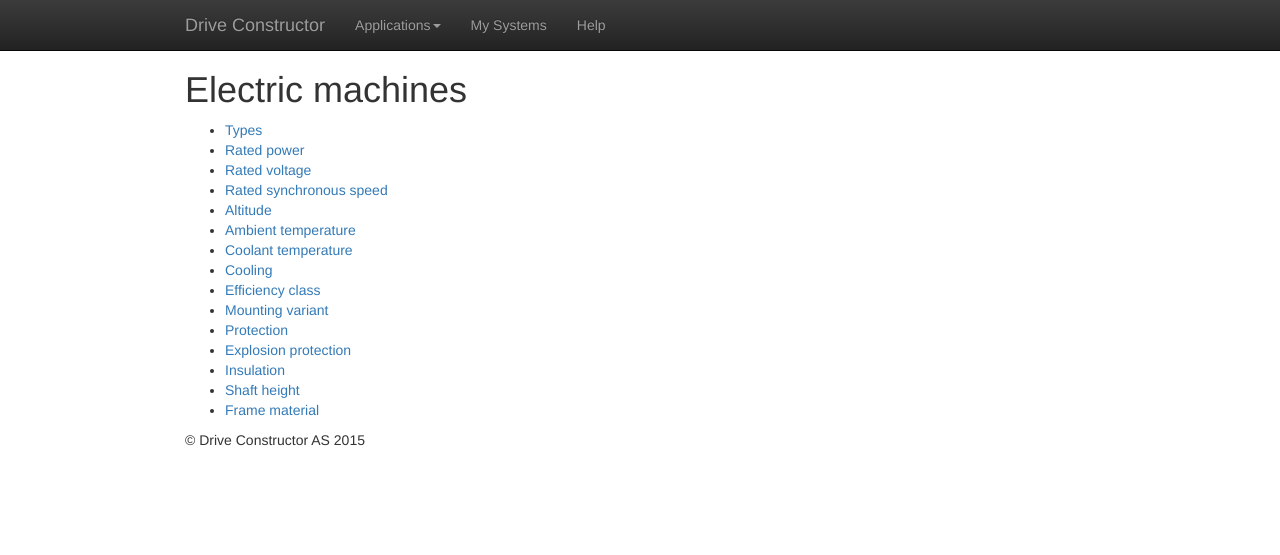
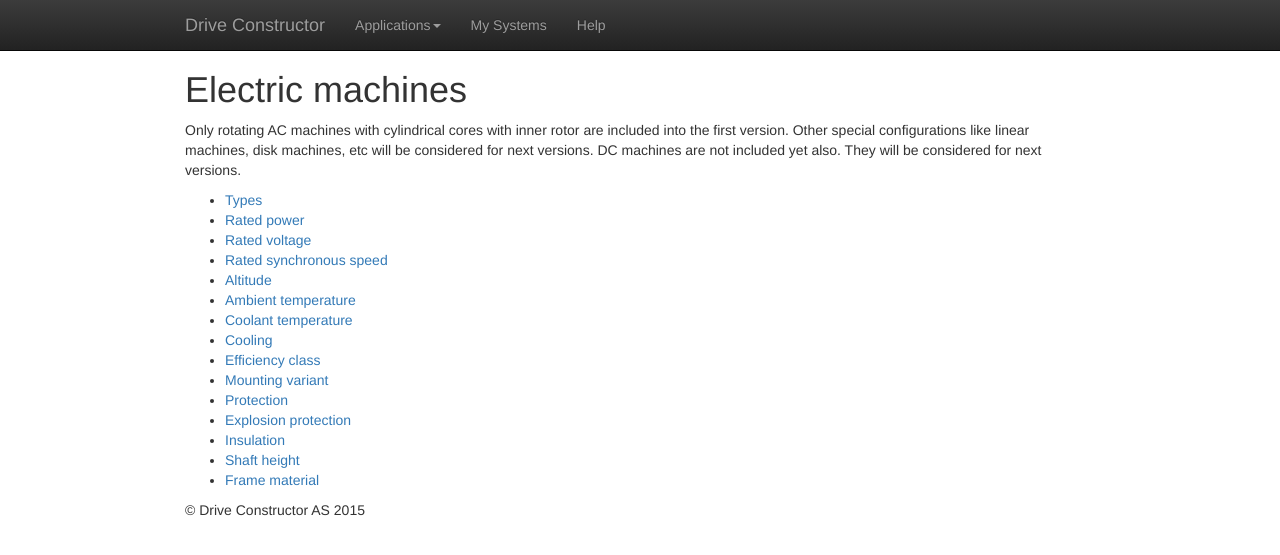
Before and after one commit to Alexey1Gavrilov/drive-constructor-site, a Jekyll site: the page built from help/equipment/electric-machines/index.md, in a window 1280 px wide. Shown: the top 555 px of the page. Built offline with Jekyll 4.4.1, drawn with Linux system fonts in a browser that asks for light colours.

Commit message:
Update index.md

```diff
--- a/help/equipment/electric-machines/index.md
+++ b/help/equipment/electric-machines/index.md
@@ -3,6 +3,8 @@ layout: default
 ---
 
 # Electric machines
+
+Only rotating AC machines with cylindrical cores with inner rotor are included into the first version. Other special configurations like linear machines, disk machines, etc will be considered for next versions. DC machines are not included yet also. They will be considered for next versions.
 
 * [Types](electric-machine-types.html)
 * [Rated power](electric-machines-rated-power.html)
```
